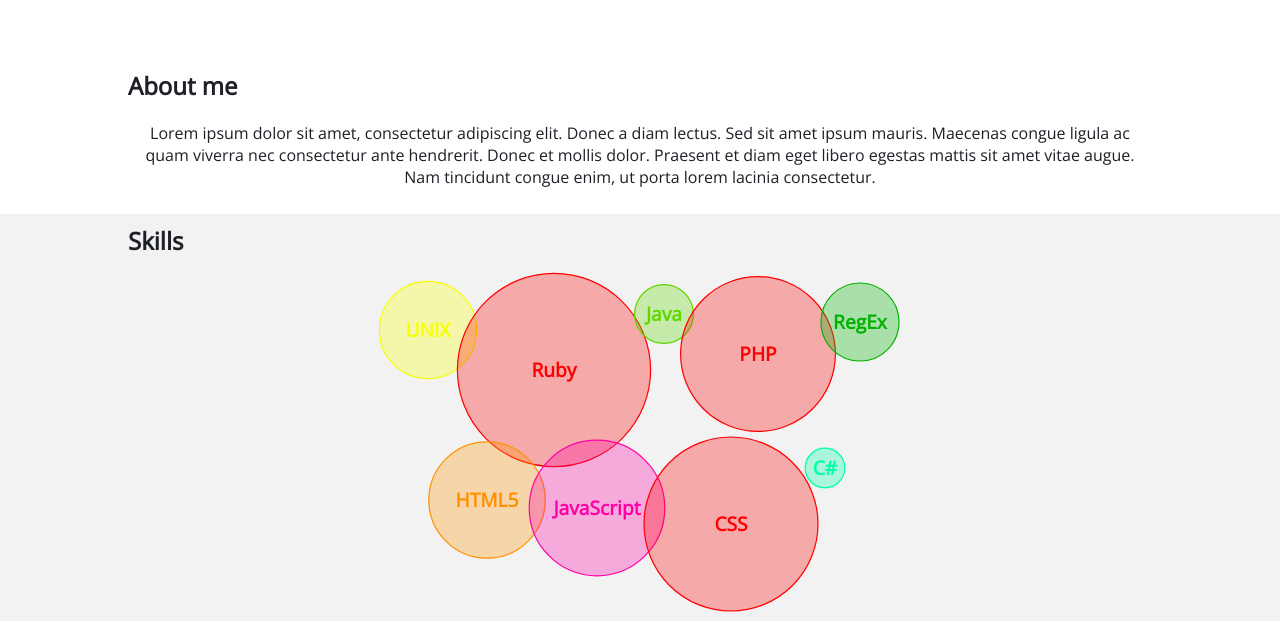
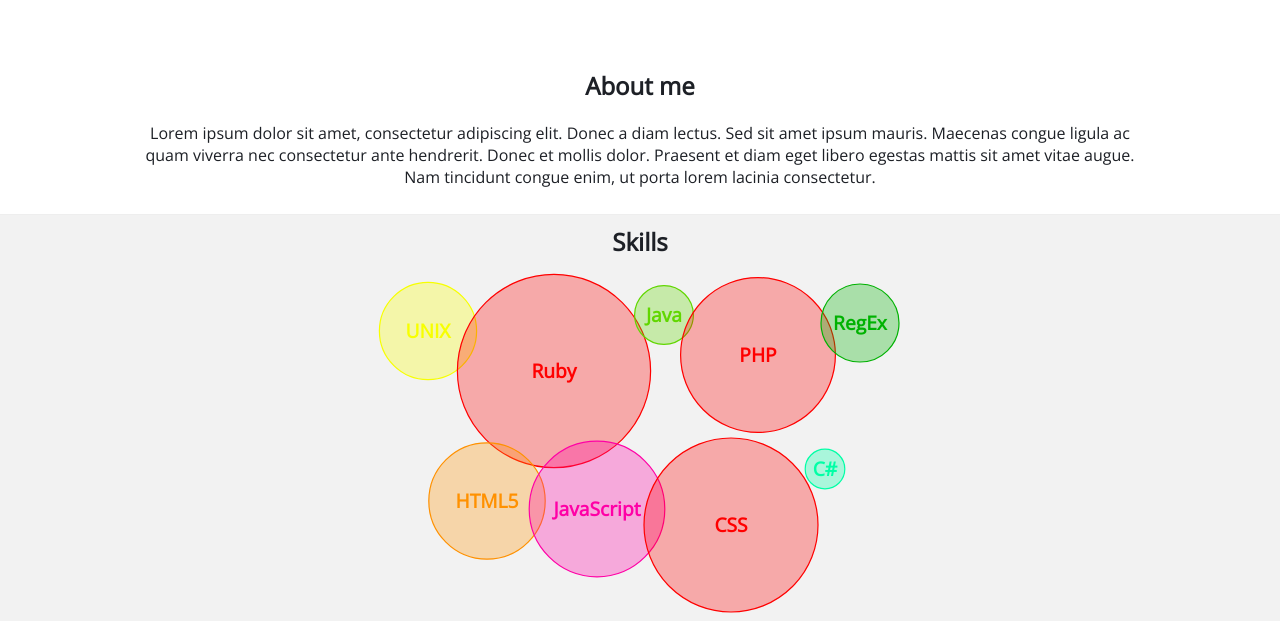
Before and after one commit to ababol/codelab-gruntless, a website: page index.html in a window 1280 px wide. Shown: the part 179-800 px from the top of the page. Drawn offline with nearby package versions, Linux system fonts and the light colour scheme; files that its build step writes are made by us from their sources.

Commit message:
media-query screen

```diff
--- a/styles/_skills.less
+++ b/styles/_skills.less
@@ -1,6 +1,7 @@
 #skills {
   background-color: @skillsColor;
   padding-bottom: 10px;
+  border-top: 1px solid #eee;
 
   .skills-diagram {
     .skill-loop (@i) when (@i > 0) {
--- a/styles/main.less
+++ b/styles/main.less
@@ -6,6 +6,10 @@
 // Skills
 @iterations: 10;
 @skillColors: #1cffc2 #00ffa6 #61d700 #00b202 #f7ff00 #ff9100 #ff00a6 #ff0000 #ff0000 #ff0000;
+
+@maxLittleScreen: 768px;
+@bigScreenPadding : 10%;
+@littleScreenPadding: 3%;
 
 html, body {
   top: 0;
@@ -23,11 +27,14 @@ h1 {
 
 section, footer{
   display: inline-block;
-  width: 80%;
-  padding: 0 10%;
-  @media (max-width:768px) {
-    width: 94%;
-    padding: 0 3%;
+  width: 100% - 2*@bigScreenPadding;
+  padding: 0 @bigScreenPadding;
+  @media (max-width:@maxLittleScreen) {
+    width: 100% - 2*@littleScreenPadding;
+    padding: 0 @littleScreenPadding;
+  }
+  >h1{
+    text-align: center;
   }
 }
 .container {
```
